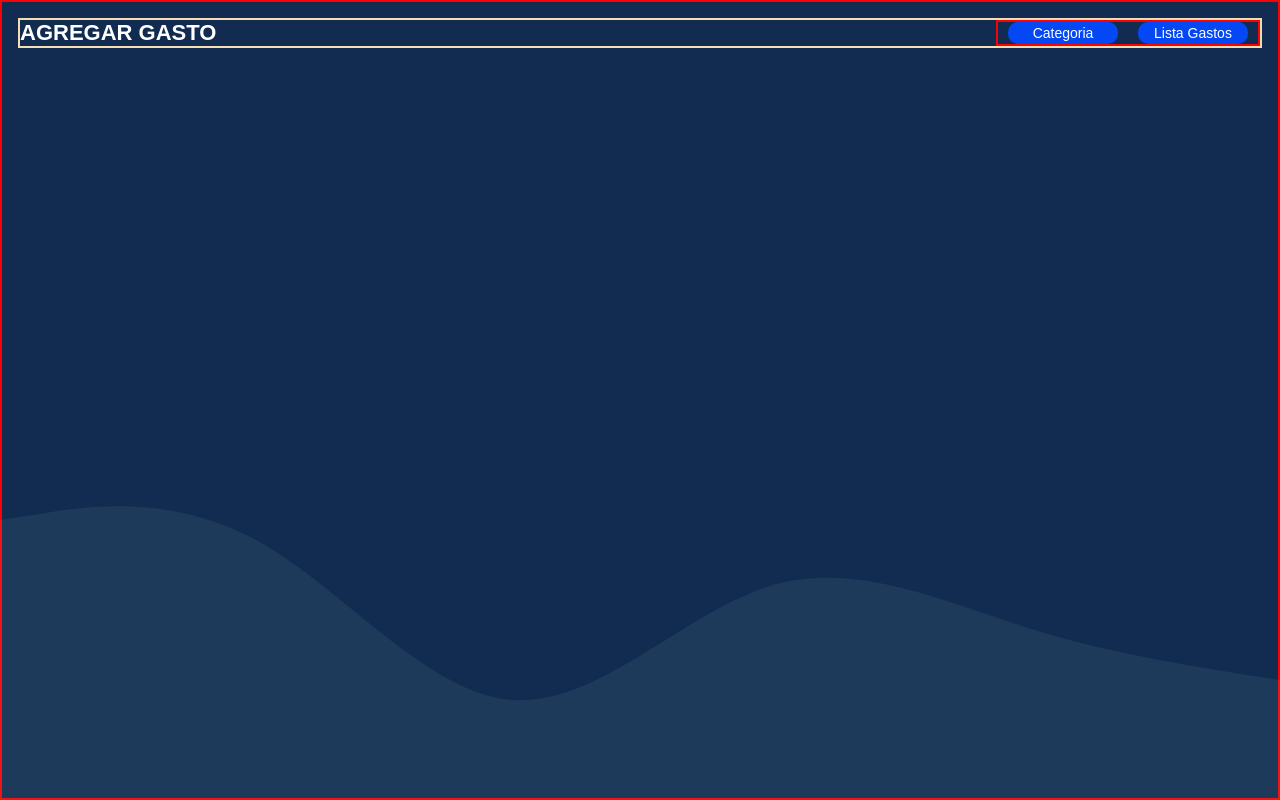
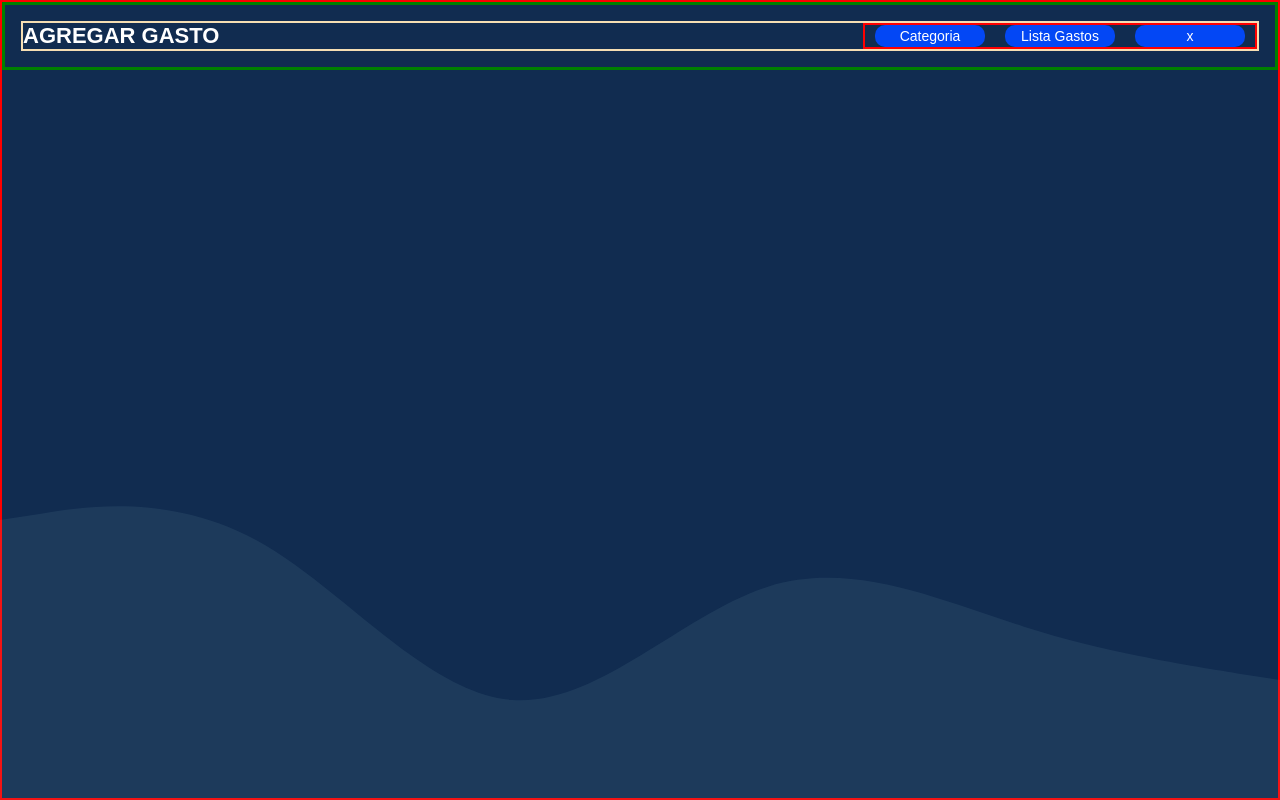
Before and after one commit to YakerHuertas26/Gestion_de_Gastos, a React (Vite) app: page / in a window 1280 px wide. Built offline with nearby package versions, Linux system fonts and the light colour scheme; what webfontloader would draw is missing.

Commit message:
botton regresar

```diff
--- a/src/Components/Header.jsx
+++ b/src/Components/Header.jsx
@@ -9,6 +9,7 @@ const HeaderComponent = () => {
                 <ContentButonStyled>
                     <Boton desciption="Categoria" link='Categoria' />
                     <Boton desciption="Lista Gastos" link='Lista_gasto' />
+                    <Boton desciption="x" />
                 </ContentButonStyled>
             </ConteinerHeard>
         </HeaderStyled>
--- /dev/null
+++ b/src/Components/HeaderGastosCategoria.jsx
@@ -0,0 +1,17 @@
+import { useNavigate } from "react-router";
+import { Titulo } from "../b_Element/E_Header";
+import {  HeaderStyled } from "../Styles/HeaderStyled";
+import ButonRegresar from "../b_Element/BtnRegresar";
+
+
+const HeadarCategoriaGasto = () => {
+
+    return (
+        <HeaderStyled>
+                <ButonRegresar/>
+                <Titulo titulo="Gastos por categoría"/>
+        </HeaderStyled>
+     );
+}
+
+export default HeadarCategoriaGasto;
--- a/src/Pages/CategoriaGasto.jsx
+++ b/src/Pages/CategoriaGasto.jsx
@@ -1,6 +1,8 @@
+import HeadarCategoriaGasto from "../Components/HeaderGastosCategoria";
+
 const CategoriaGasto = () => {
     return (
-        <p>categoria</p>
+        <HeadarCategoriaGasto/>
      );
 }
 
--- /dev/null
+++ b/src/Styles/BotonRegresar.jsx
@@ -0,0 +1,26 @@
+import styled from 'styled-components';
+
+const BtnRegresar = styled.button`
+  text-align: center;
+  border: none;
+  border-radius: 50%;
+  cursor: pointer;
+  display: flex;
+  background: #0347F5;
+
+  justify-content: center;
+  align-items: center;
+  width: 3.6rem;
+  height: 3.5rem;
+
+
+  .icon{
+    width: 100%;
+    height: 100%;
+    border-radius: 50%;
+    color: #fff;
+  }
+
+`;
+
+export {BtnRegresar};
--- a/src/Styles/Botones.jsx
+++ b/src/Styles/Botones.jsx
@@ -23,6 +23,9 @@ const Botton = styled(NavLink)`
     }
     @media (max-width: 550px) {
     height: 2.4rem;
+    width: 8.6rem;
+    font-size: 1.2rem;
+
 }
 `;
 
--- a/src/Styles/HeaderStyled.jsx
+++ b/src/Styles/HeaderStyled.jsx
@@ -1,14 +1,16 @@
 import styled from 'styled-components';
 
-const HeaderStyled = styled.header`
-  width: 100%;
-    padding: 1.6rem ; /* 40px */
+const HeaderStyled = styled.div`
+    width: 100%;
+    padding: 1.6rem ;
     display: flex;
     justify-content: space-between;
     align-items: center;
 
-    @media(max-width: 60rem){ /* 950px */
-        justify-content: start;
+    border: solid green 3px;
+
+    @media(max-width: 500px){ /* 950px */
+        justify-content: space-between;
     }
 `;
 const ConteinerHeard = styled.div`
--- /dev/null
+++ b/src/b_Element/BtnRegresar.jsx
@@ -0,0 +1,12 @@
+import { useNavigate } from "react-router";
+import { BtnRegresar } from "../Styles/BotonRegresar";
+import { IoChevronBack } from "react-icons/io5";
+
+const ButonRegresar = ({ruta= '/'}) => {
+    const regresar=useNavigate();
+    return (
+        <BtnRegresar onClick={()=>regresar(ruta)} ><IoChevronBack className="icon"/></BtnRegresar>
+     );
+}
+
+export default ButonRegresar;
```
